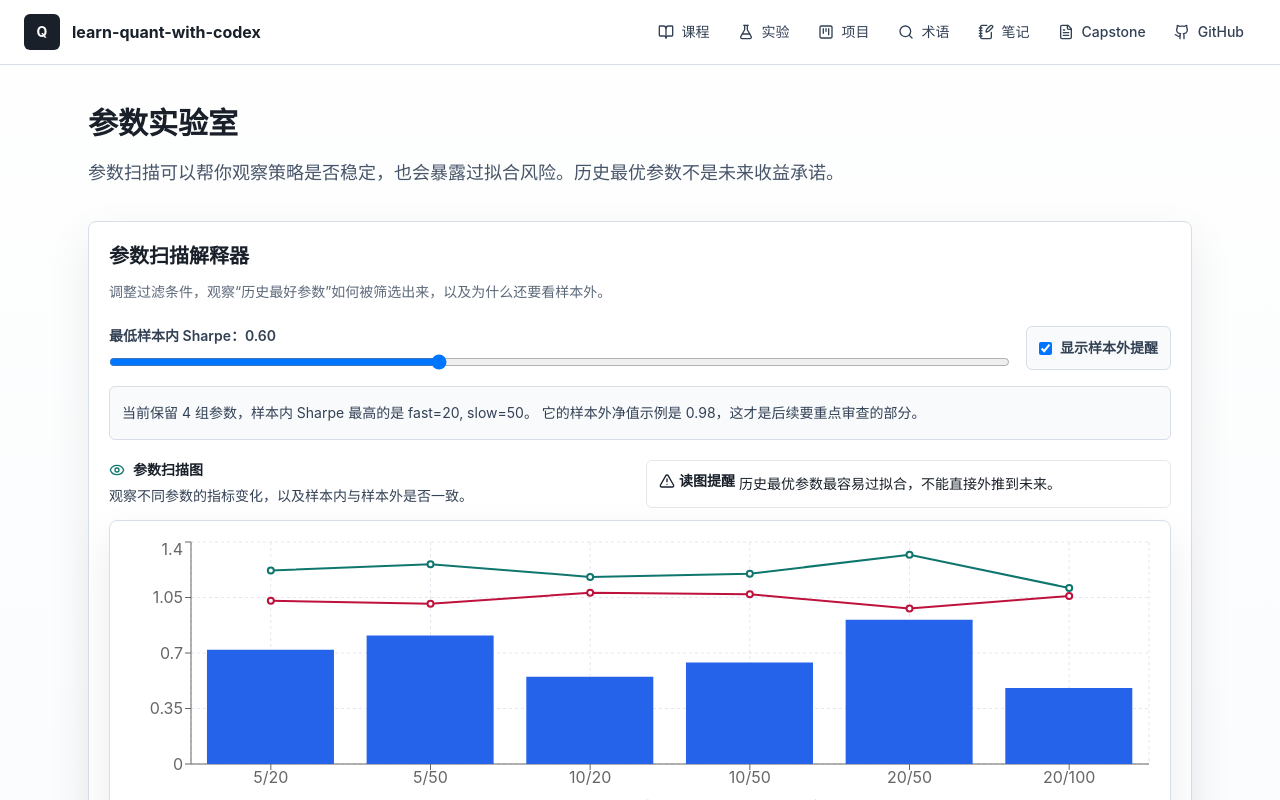
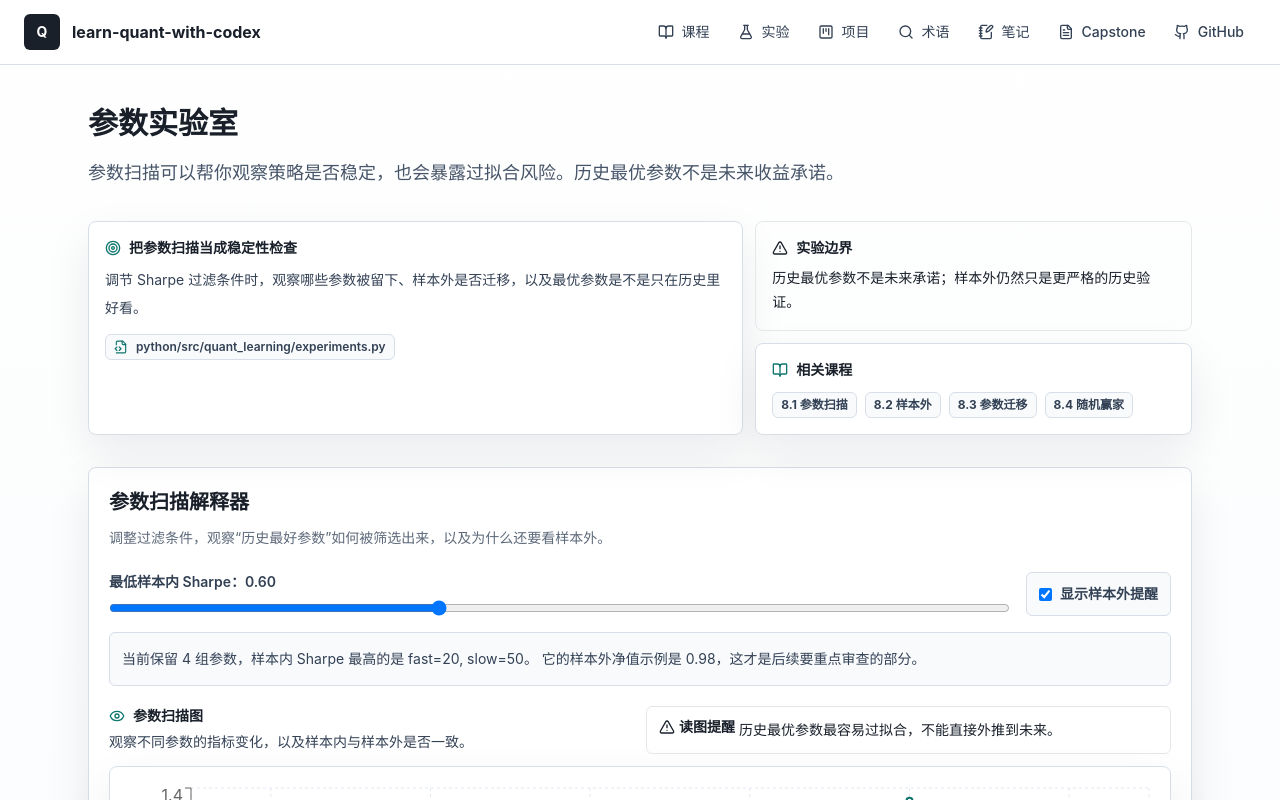
Before and after one commit to ZeyuZuo/learn-quant-with-codex, a Next.js app in the folder web/: page /labs/parameter-scan in a window 1280 px wide. Shown: the top 800 px of the page. Built offline with nearby package versions, Linux system fonts and the light colour scheme.

Commit message:
Connect labs to course path

```diff
--- a/web/src/app/labs/metrics/page.tsx
+++ b/web/src/app/labs/metrics/page.tsx
@@ -3,6 +3,7 @@ import { SiteHeader } from "@/components/layout/SiteHeader";
 import { LessonChart } from "@/components/charts/LessonChart";
 import { MetricCard } from "@/components/lesson/MetricCard";
 import { MetricsPlayground } from "@/components/labs/MetricsPlayground";
+import { LabLearningCard } from "@/components/labs/LabLearningCard";
 
 export default function MetricsLabPage() {
   return (
@@ -15,6 +16,18 @@ export default function MetricsLabPage() {
             用同一段样例数据观察价格、收益率、净值和回撤之间的关系。这里的数字只用于学习。
           </p>
         </header>
+        <LabLearningCard
+          title="把指标当成提问工具"
+          focus="调节日收益、样本长度和波动率，观察总收益、年化收益、年化波动和夏普如何一起变化。重点是理解指标的局限，而不是追一个最好看的数字。"
+          pythonModule="python/src/quant_learning/metrics.py"
+          caution="实验里的参数是教学假设，不是市场预测；短样本年化尤其容易误导。"
+          lessons={[
+            { href: "/courses/returns", label: "2.1 收益率" },
+            { href: "/courses/compound-equity", label: "2.2 净值曲线" },
+            { href: "/courses/max-drawdown", label: "3.1 最大回撤" },
+            { href: "/courses/sharpe-ratio", label: "3.2 夏普比率" },
+          ]}
+        />
         <section className="mt-8 grid gap-4 sm:grid-cols-2 lg:grid-cols-4">
           <MetricCard label="样例总收益" value="10.0%" note="基于示例净值曲线" />
           <MetricCard label="最大回撤" value="-12.3%" note="从历史高点回落" />
--- a/web/src/app/labs/parameter-scan/page.tsx
+++ b/web/src/app/labs/parameter-scan/page.tsx
@@ -1,6 +1,7 @@
 import { SiteHeader } from "@/components/layout/SiteHeader";
 import { LessonChart } from "@/components/charts/LessonChart";
 import { ParameterPlayground } from "@/components/labs/ParameterPlayground";
+import { LabLearningCard } from "@/components/labs/LabLearningCard";
 
 export default function ParameterScanLabPage() {
   return (
@@ -13,6 +14,18 @@ export default function ParameterScanLabPage() {
             参数扫描可以帮你观察策略是否稳定，也会暴露过拟合风险。历史最优参数不是未来收益承诺。
           </p>
         </header>
+        <LabLearningCard
+          title="把参数扫描当成稳定性检查"
+          focus="调节 Sharpe 过滤条件时，观察哪些参数被留下、样本外是否迁移，以及最优参数是不是只在历史里好看。"
+          pythonModule="python/src/quant_learning/experiments.py"
+          caution="历史最优参数不是未来承诺；样本外仍然只是更严格的历史验证。"
+          lessons={[
+            { href: "/courses/parameter-scan", label: "8.1 参数扫描" },
+            { href: "/courses/in-sample-out-of-sample", label: "8.2 样本外" },
+            { href: "/courses/best-parameter-transfer", label: "8.3 参数迁移" },
+            { href: "/courses/random-strategy-winners", label: "8.4 随机赢家" },
+          ]}
+        />
         <div className="mt-8">
           <ParameterPlayground />
         </div>
--- a/web/src/app/labs/strategies/page.tsx
+++ b/web/src/app/labs/strategies/page.tsx
@@ -3,6 +3,7 @@ import { SiteHeader } from "@/components/layout/SiteHeader";
 import { LessonChart } from "@/components/charts/LessonChart";
 import { StrategyPlayground } from "@/components/labs/StrategyPlayground";
 import { CostLagPlayground } from "@/components/labs/CostLagPlayground";
+import { LabLearningCard } from "@/components/labs/LabLearningCard";
 
 export default function StrategiesLabPage() {
   return (
@@ -15,6 +16,18 @@ export default function StrategiesLabPage() {
             用相同图表比较 buy and hold、双均线、动量和均值回归，并观察成本和错误 shift 如何改变回测曲线。重点是理解策略假设和风险，而不是挑最好看的曲线。
           </p>
         </header>
+        <LabLearningCard
+          title="先审查策略假设，再看曲线"
+          focus="切换策略图时，先问它的 signal 从哪里来，再检查 position、成本和 benchmark 是否使用同一套规则。"
+          pythonModule="python/src/quant_learning/strategies.py + backtest.py"
+          caution="实验里的策略只是学习案例；错误 shift 曲线只用于展示 look-ahead bias。"
+          lessons={[
+            { href: "/courses/signal-position", label: "4.1 Signal / Position" },
+            { href: "/courses/minimal-backtester", label: "5.2 回测器" },
+            { href: "/courses/moving-average-crossover", label: "6.1 双均线" },
+            { href: "/courses/strategy-comparison", label: "6.5 策略对比" },
+          ]}
+        />
         <section className="mt-8 grid gap-8">
           <StrategyPlayground />
           <CostLagPlayground />
--- /dev/null
+++ b/web/src/components/labs/LabLearningCard.tsx
@@ -0,0 +1,56 @@
+import Link from "next/link";
+import { AlertTriangle, BookOpen, FileCode2, Target } from "lucide-react";
+
+type RelatedLesson = {
+  href: string;
+  label: string;
+};
+
+type LabLearningCardProps = {
+  title: string;
+  focus: string;
+  pythonModule: string;
+  caution: string;
+  lessons: RelatedLesson[];
+};
+
+export function LabLearningCard({ title, focus, pythonModule, caution, lessons }: LabLearningCardProps) {
+  return (
+    <section className="mt-8 grid gap-3 lg:grid-cols-[1.2fr_0.8fr]">
+      <div className="rounded-lg border border-line bg-white p-4 shadow-soft">
+        <div className="flex items-center gap-2 text-sm font-black text-ink">
+          <Target className="h-4 w-4 text-accent" />
+          {title}
+        </div>
+        <p className="mt-2 text-sm leading-7 text-slate-700">{focus}</p>
+        <div className="mt-3 inline-flex items-center gap-2 rounded-md border border-line bg-slate-50 px-2 py-1 text-xs font-semibold text-slate-700">
+          <FileCode2 className="h-3.5 w-3.5 text-accent" />
+          {pythonModule}
+        </div>
+      </div>
+
+      <div className="grid gap-3">
+        <div className="rounded-lg border border-amber-200 bg-amber-50 p-4 text-amber-950">
+          <div className="flex items-center gap-2 text-sm font-black">
+            <AlertTriangle className="h-4 w-4" />
+            实验边界
+          </div>
+          <p className="mt-2 text-sm leading-6">{caution}</p>
+        </div>
+        <div className="rounded-lg border border-line bg-white p-4 shadow-soft">
+          <div className="flex items-center gap-2 text-sm font-black text-ink">
+            <BookOpen className="h-4 w-4 text-accent" />
+            相关课程
+          </div>
+          <div className="mt-3 flex flex-wrap gap-2">
+            {lessons.map((lesson) => (
+              <Link key={lesson.href} href={lesson.href} className="rounded-md border border-line bg-slate-50 px-2 py-1 text-xs font-bold text-slate-700 transition hover:border-accent hover:text-accent">
+                {lesson.label}
+              </Link>
+            ))}
+          </div>
+        </div>
+      </div>
+    </section>
+  );
+}
```
